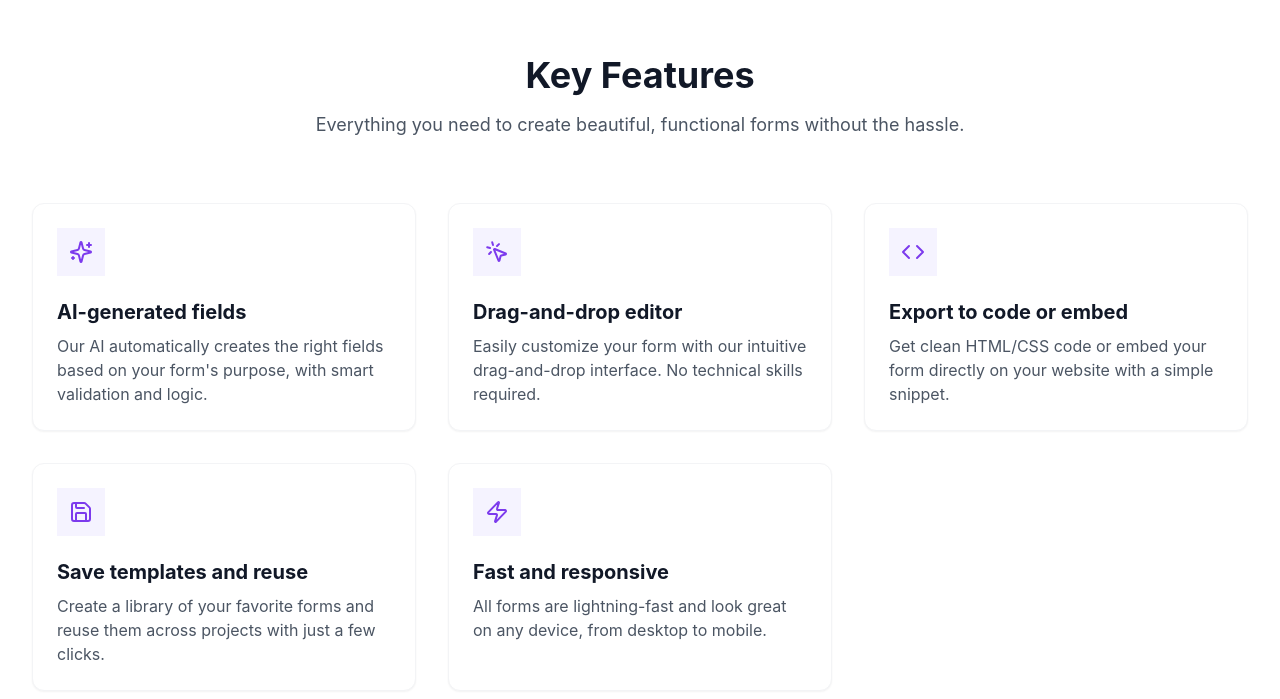
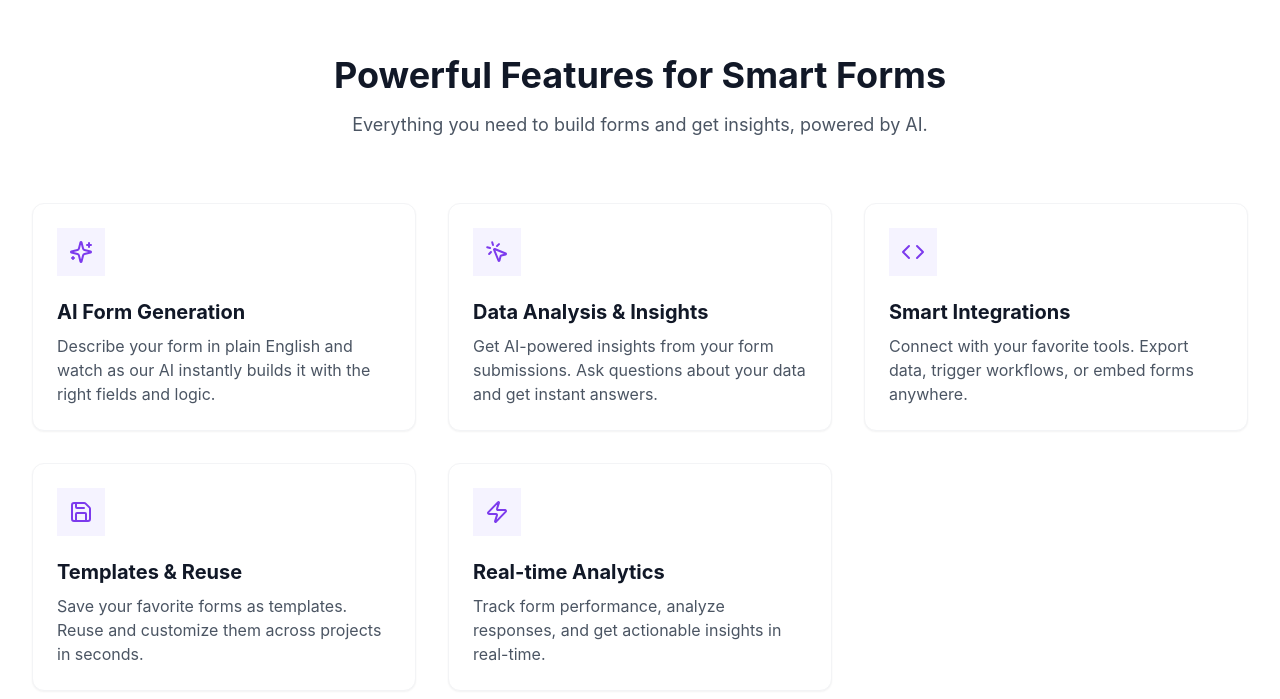
Before and after one commit to barakadanny/AutoForm_Gen, a React (Vite) app in the folder frontend/: page / in a window 1280 px wide. Shown: the part 1496-2195 px from the top of the page. Built offline with nearby package versions, Linux system fonts and the light colour scheme.

Commit message:
feat(frontend): update FeaturesSection with new titles and descriptions for enhanced clarity and engagement

```diff
--- a/frontend/src/components/sections/features-section.tsx
+++ b/frontend/src/components/sections/features-section.tsx
@@ -4,30 +4,28 @@ export default function FeaturesSection() {
   const features = [
     {
       icon: <Sparkles className="h-6 w-6 text-purple-600" />,
-      title: "AI-generated fields",
-      description:
-        "Our AI automatically creates the right fields based on your form's purpose, with smart validation and logic.",
+      title: "AI Form Generation",
+      description: "Describe your form in plain English and watch as our AI instantly builds it with the right fields and logic.",
     },
     {
       icon: <MousePointerClick className="h-6 w-6 text-purple-600" />,
-      title: "Drag-and-drop editor",
-      description:
-        "Easily customize your form with our intuitive drag-and-drop interface. No technical skills required.",
+      title: "Data Analysis & Insights",
+      description: "Get AI-powered insights from your form submissions. Ask questions about your data and get instant answers.",
     },
     {
       icon: <Code className="h-6 w-6 text-purple-600" />,
-      title: "Export to code or embed",
-      description: "Get clean HTML/CSS code or embed your form directly on your website with a simple snippet.",
+      title: "Smart Integrations",
+      description: "Connect with your favorite tools. Export data, trigger workflows, or embed forms anywhere.",
     },
     {
       icon: <Save className="h-6 w-6 text-purple-600" />,
-      title: "Save templates and reuse",
-      description: "Create a library of your favorite forms and reuse them across projects with just a few clicks.",
+      title: "Templates & Reuse",
+      description: "Save your favorite forms as templates. Reuse and customize them across projects in seconds.",
     },
     {
       icon: <Zap className="h-6 w-6 text-purple-600" />,
-      title: "Fast and responsive",
-      description: "All forms are lightning-fast and look great on any device, from desktop to mobile.",
+      title: "Real-time Analytics",
+      description: "Track form performance, analyze responses, and get actionable insights in real-time.",
     },
   ]
 
@@ -35,9 +33,9 @@ export default function FeaturesSection() {
     <section id="features" className="py-16 md:py-24">
       <div className="container mx-auto px-4 sm:px-6 lg:px-8">
         <div className="text-center max-w-3xl mx-auto mb-16">
-          <h2 className="text-3xl md:text-4xl font-bold text-gray-900">Key Features</h2>
+          <h2 className="text-3xl md:text-4xl font-bold text-gray-900">Powerful Features for Smart Forms</h2>
           <p className="mt-4 text-lg text-gray-600">
-            Everything you need to create beautiful, functional forms without the hassle.
+            Everything you need to build forms and get insights, powered by AI.
           </p>
         </div>
 
```
